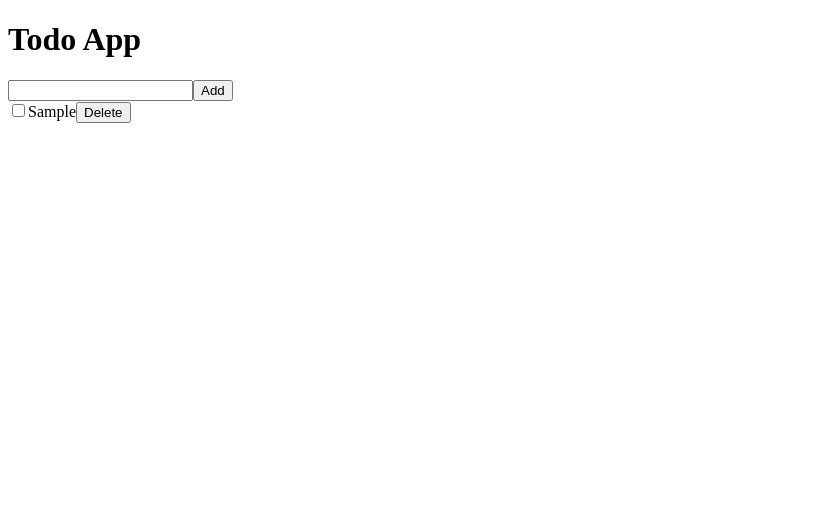
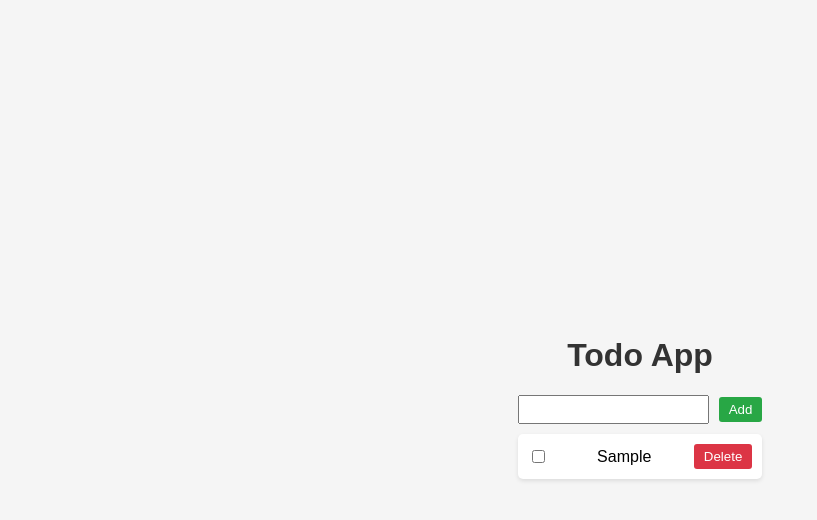
Before and after one commit to Dmusketeer/TypeScript_projects, a React (Vite) app in the folder todo-app/: page / in a window 1280 px wide. Both pictures are taken after typing "Sample" into the empty fields and a click on the button "Add". Shown: the top 520 px of the page, without its empty margins (0-817 px from the left). Built offline with nearby package versions, Linux system fonts and the light colour scheme.

Commit message:
added styling

```diff
--- a/todo-app/src/App.css
+++ b/todo-app/src/App.css
@@ -0,0 +1,83 @@
+/* App.css */
+
+body {
+  font-family: 'Arial', sans-serif;
+  margin: 0;
+  padding: 0;
+  display: flex;
+  justify-content: center;
+  align-items: center;
+  height: 100vh;
+  background-color: #f5f5f5;
+}
+
+.App {
+  text-align: center;
+}
+
+h1 {
+  color: #333;
+}
+
+.TodoForm {
+  margin-bottom: 20px;
+}
+
+.TodoList {
+  list-style: none;
+  padding: 0;
+}
+
+.TodoItem {
+  display: flex;
+  justify-content: space-between;
+  align-items: center;
+  background-color: #fff;
+  padding: 10px;
+  margin: 5px 0;
+  border-radius: 5px;
+  box-shadow: 0 2px 4px rgba(0, 0, 0, 0.1);
+}
+
+.TodoItem input[type="checkbox"] {
+  margin-right: 10px;
+}
+
+.TodoItem button {
+  background-color: #dc3545;
+  color: #fff;
+  border: none;
+  padding: 5px 10px;
+  cursor: pointer;
+  border-radius: 3px;
+}
+
+.TodoItem button:hover {
+  background-color: #c82333;
+}
+
+.AddTodo {
+  display: flex;
+  justify-content: space-between;
+  align-items: center;
+  margin-bottom: 10px;
+}
+
+.AddTodo input {
+  flex: 1;
+  padding: 5px;
+  margin-right: 10px;
+}
+
+.AddTodo button {
+  background-color: #28a745;
+  color: #fff;
+  border: none;
+  padding: 5px 10px;
+  cursor: pointer;
+  border-radius: 3px;
+}
+
+.AddTodo button:hover {
+  background-color: #218838;
+}
--- a/todo-app/src/components/AddTodo.tsx
+++ b/todo-app/src/components/AddTodo.tsx
@@ -14,7 +14,7 @@ const AddTodo:React.FC<Props> = ({addTodo}) => {
         }
     }
   return (
-    <div>
+    <div className='AddTodo'>
         <input type="text" value={text} onChange={(e)=>setText(e.target.value)} />
         <button onClick={handleAddTodo}>Add</button>
     </div>
--- a/todo-app/src/components/TodoItems.tsx
+++ b/todo-app/src/components/TodoItems.tsx
@@ -8,7 +8,7 @@ interface Props{
 }
 const TodoItems:React.FC<Props> = ({todo,toggleTodo,deleteTodo}) => {
   return (
-    <div>
+    <div className='TodoItem'>
         <input type="checkbox" checked={todo.completed} onChange={()=>toggleTodo(todo.id)} />
         <span style={{textDecoration:todo.completed?"line-through":"none"}}>{
             todo.text
--- a/todo-app/src/components/TodoLists.tsx
+++ b/todo-app/src/components/TodoLists.tsx
@@ -10,7 +10,7 @@ interface Props {
 
 const TodoLists:React.FC<Props> = ({todos,toggleTodo,deleteTodo}) => {
   return (
-    <div>
+    <div className='TodoList'>
         {
             todos.map((todo) =>(<TodoItems key={todo.id} todo={todo} toggleTodo={toggleTodo} deleteTodo={deleteTodo} />))
         }
```
